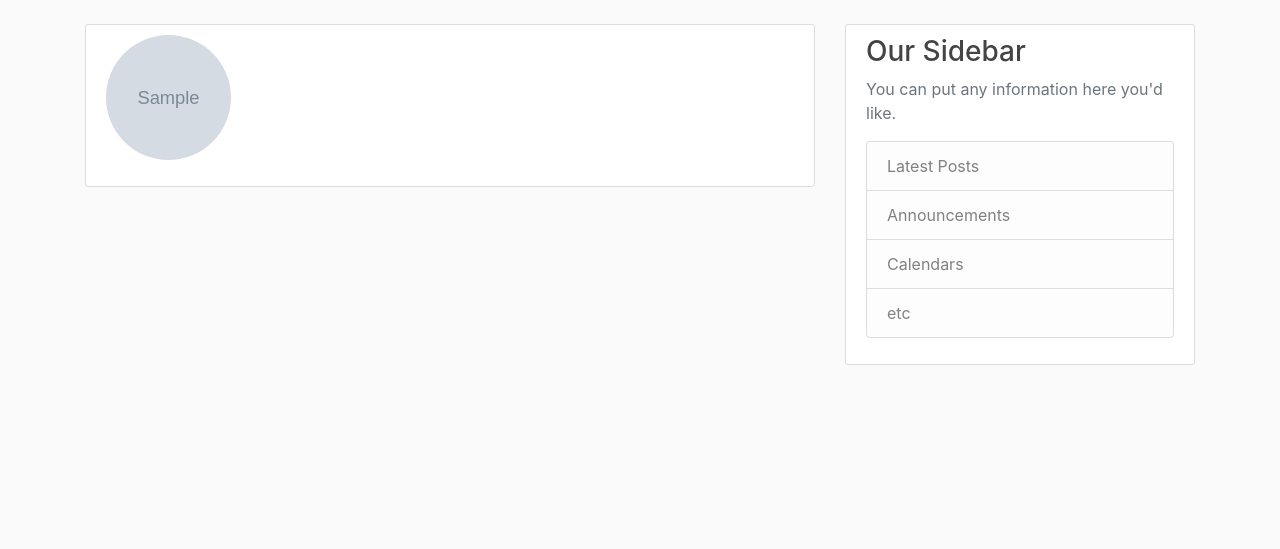
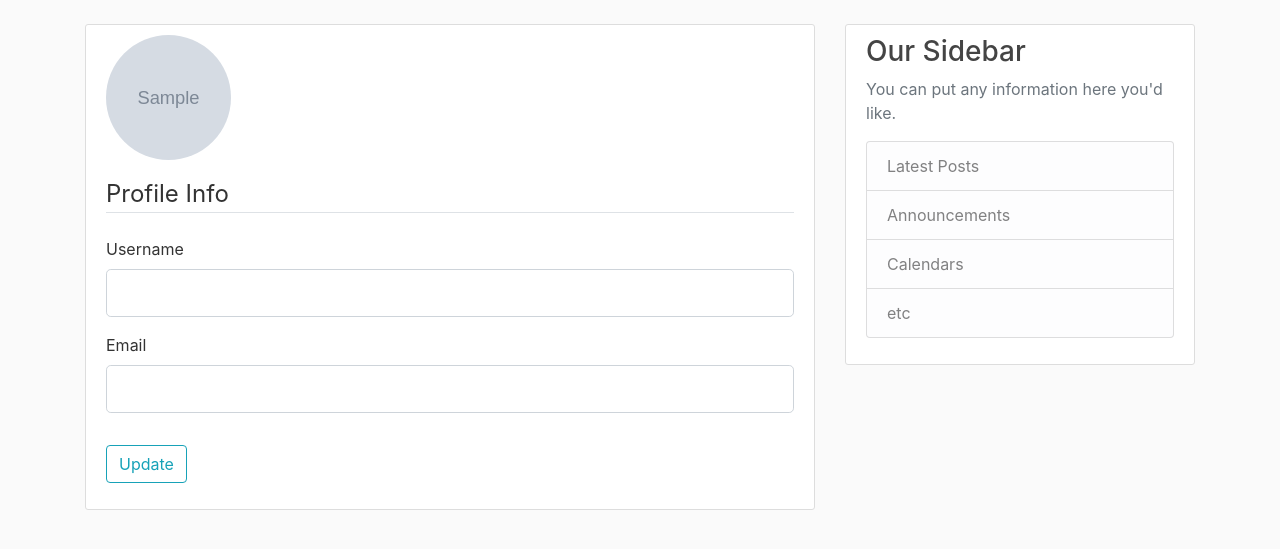
Before and after one commit to MattNannetti/FlaskMadeBlog, a Flask app: template flaskblog/templates/account.html in a window 1280 px wide. Shown: the part 56-605 px from the top of the page. Run offline with Flask 2, Linux system fonts and the light colour scheme; tables that the repository leaves empty hold one stand-in row (values such as "Sample post"); the template is opened without the code that fills it: values that come from a table or form of the project are taken from there, most other values are stand-ins (such as "Sample title", 1, 10 or a date in 2020); grey boxes marked "Sample" are stand-in pictures; parts of the project's set-up code (start-up, migrations or seed data) failed here and were passed over; some libraries are stand-ins or nearby versions.

Commit message:
profile page

```diff
--- a/flaskblog/forms.py
+++ b/flaskblog/forms.py
@@ -36,12 +36,12 @@ class UpdateAccountForm(FlaskForm):
 
     def validate_username(self, username):
         if username.data != current_user.username:
-        user = User.query.filter_by(username=username.data).first()
+            user = User.query.filter_by(username=username.data).first()
         if user:
             raise ValidationError('That username is already taken.')
 
     def validate_email(self, email):
         if email.data != current_user.email:
-        user = User.query.filter_by(email=email.data).first()
+            user = User.query.filter_by(email=email.data).first()
         if user:
             raise ValidationError('That email is already taken.')
--- a/flaskblog/templates/account.html
+++ b/flaskblog/templates/account.html
@@ -8,6 +8,44 @@
                 <p class="text-secondary">{{ current_user.email }}</p>
             </div>
         </div>
+        <form action="" method="POST">
+            {{ form.hidden_tag() }}
+            <fieldset class="form-group">
+                <legend class="mb-4 border-bottom">Profile Info</legend>
+                <div class="form-group">
+                    {{ form.username.label(class="form-control-label") }}
+
+                    {% if form.username.errors %}
+                        {{ form.username(class="form-control form-control-lg is-invalid") }}
+                        <div class="invalid-feedback">
+                            {% for error in form.username.errors %}
+                                <span>{{ error }}</span>
+                            {% endfor %}
+                        </div>
+                    {% else %}
+                        {{ form.username(class="form-control form-control-lg") }}
+                    {% endif %}
 
                 </div>
+                <div class="form-group">
+                    {{ form.email.label(class="form-control-label") }}
+
+                    {% if form.email.errors %}
+                        {{ form.email(class="form-control form-control-lg is-invalid") }}
+                        <div class="invalid-feedback">
+                            {% for error in form.email.errors %}
+                                <span>{{ error }}</span>
+                            {% endfor %}
+                        </div>
+                    {% else %}
+                        {{ form.email(class="form-control form-control-lg") }}
+                    {% endif %}
+                </div>
+            </fieldset>
+            <div class="form-group">
+                {{ form.submit(class="btn btn-outline-info") }}
+            </div>
+
+        </form>
+    </div>
 {% endblock content %}
```
Lines whose indentation alone changed are shown as unchanged.
